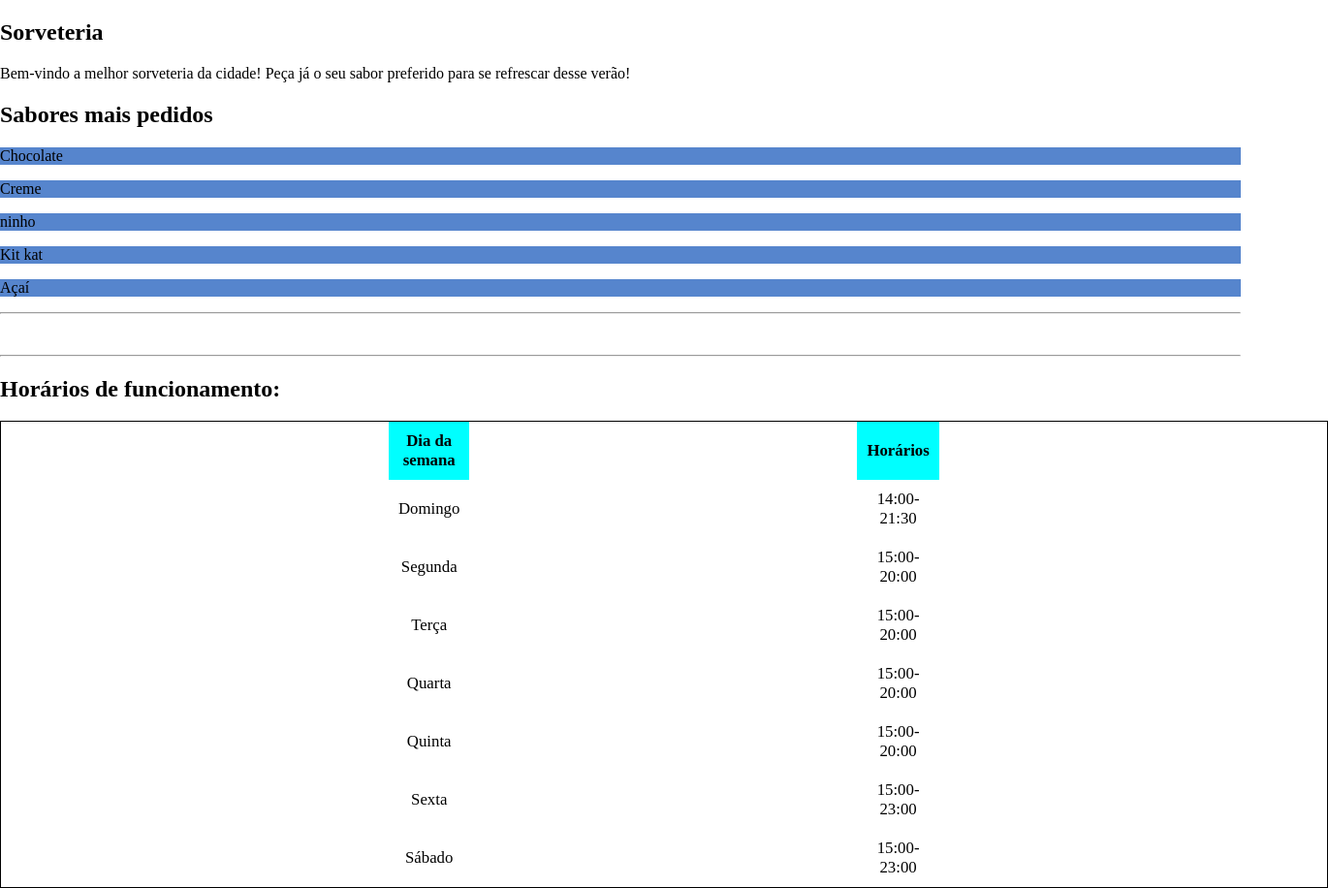
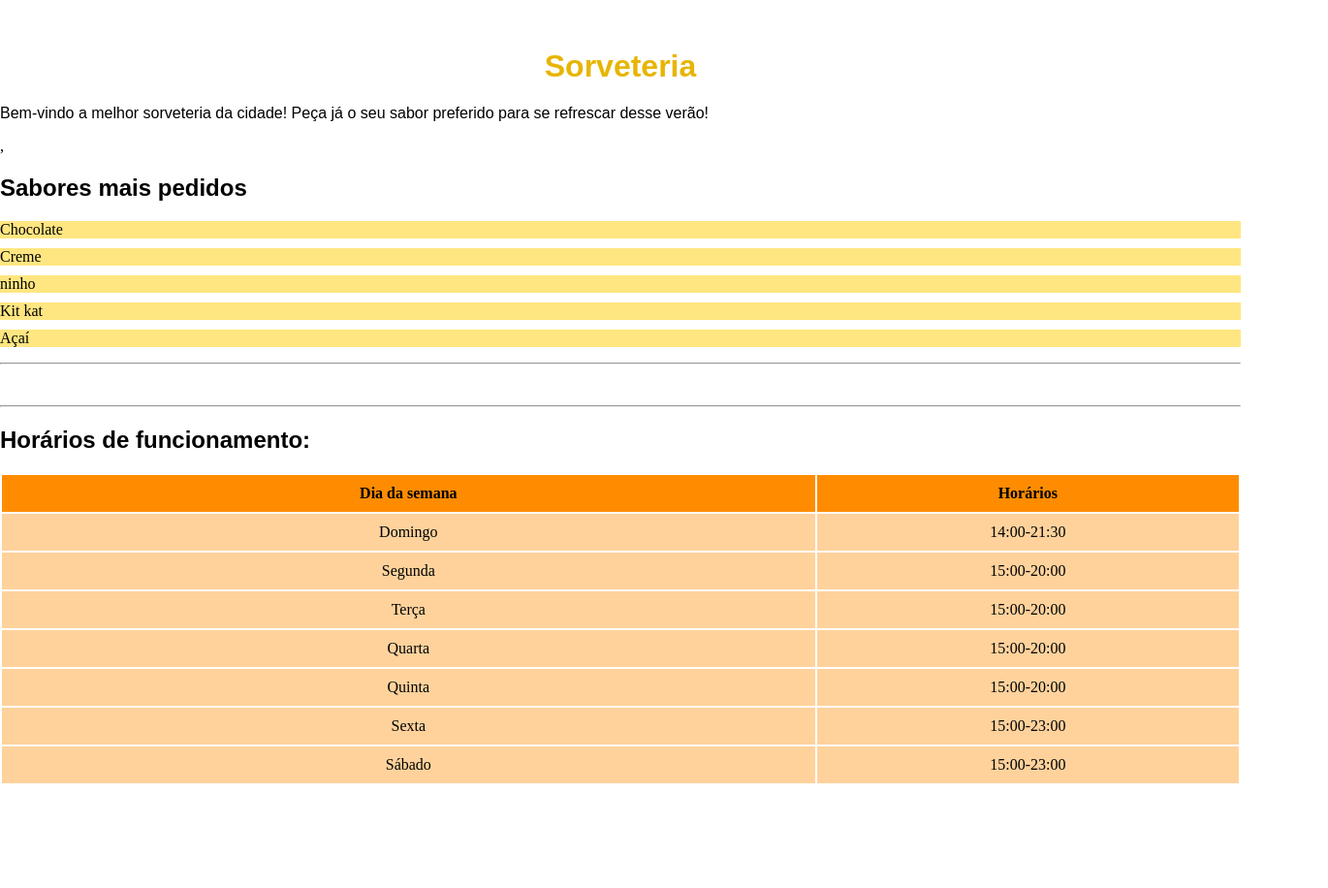
Before and after one commit to Analuluvisot/CursoSENAI, a plain HTML site: page Sprint 2/Desafio01.html in a window 1280 px wide. Shown: the whole page at 97% size, 1370 px wide, since content can reach past the window. After the commit the page ends 810 px from the top, so only its background shows below. Drawn offline with Linux system fonts and the light colour scheme.

Commit message:
dia 27/03

```diff
--- a/Sprint 2/CSS/desafio01.css
+++ b/Sprint 2/CSS/desafio01.css
@@ -1,21 +1,52 @@
+body {
+    margin:0px;
+    background-color: rgb(rgb(210, 210, 210), green, blue);
+}
+h1{
+    text-align: center;
+    margin-top: 50px;
+    color:rgb(231, 181, 0);
+    font-family:Arial, Helvetica, sans-serif ;
+
+}
+p{
+    font-family: Arial, Helvetica, sans-serif;
+}
+ul{
+    padding: 0%;
+}
+li{
+    margin-bottom: 10px;
+    padding: 5px, 10px;
+    background-color: rgb(255, 230, 128);
+}
+h2{
+    font-family:Arial, Helvetica, sans-serif;
+}
+
+#imagem{
+    align-items:center;
+}
 table{
-    font-size: 105%;
-    border-spacing: 400px 0px;
-    border: 1px solid;
+    margin-top: 10px;
+}
+th{
+    background-color: rgb(255, 140, 0);
+    padding:10px
+}
+.coluna1{
+    border: 1px;
+    padding: 10px;
+    align-content: center;
+    width: 1000px;
+    background-color:rgb(255, 210, 156);
     text-align: center;
 }
-thead{
+.coluna2{
+    border: 1px;
+    padding: 10px;
+    align-content: center;
+    width: 500px;
+    background-color:rgb(255, 210, 156);
     text-align: center;
-    background-color: aqua;
-    margin-left: 300px;
 }
-tbody{
-    border: 1px solid;
-}
-.algumacoisa{
-    background-color: rgb(86, 133, 205);
-    margin-left: 0px;
-}
-body {
-    margin:0%;
-}
--- a/Sprint 2/Desafio01.html
+++ b/Sprint 2/Desafio01.html
@@ -7,27 +7,29 @@
     <link rel="stylesheet" href="CSS/desafio01.css">
 </head>
 <body>
-    <header>
-        <section>
-             <h1>Sorveteria</h1>
-            <p>Bem-vindo a melhor sorveteria da cidade! Peça já o seu sabor preferido para se refrescar desse verão!</p>
-        </section>
-       <nav>
-           <h2>Sabores mais pedidos</h2>
-                <p class="algumacoisa">Chocolate</p>
-                <p class="algumacoisa">Creme</p>
-                <p class="algumacoisa">ninho</p>
-                <p class="algumacoisa">Kit kat</p>
-                <p class="algumacoisa">Açaí</p>
-       </nav>
+<div>
+    <h1>Sorveteria</h1><!--centralizado (text-align), margin top (50px), color -->
+    <p>Bem-vindo a melhor sorveteria da cidade! Peça já o seu sabor preferido para se refrescar desse verão!</p>,<!--margin  5px, -->
+</div>
+<div>
+    <h2>Sabores mais pedidos</h2> <!--LISTA/UL:PADDING:0//li margin bottom padding 5px,10px, background color, color-->
+        <ul>
+            <li >Chocolate</li>
+            <li >Creme</li>
+            <li >ninho</li>
+            <li >Kit kat</li>
+            <li >Açaí</li>
+        </ul>
+
+</div>
     <hr>
-       <section>
-            <img>
+<div>
+    <img><!--class,align to center-->
     <p> </p>
-       </section>
+</div>
+<div>
     <hr>
-       <section>
-            <table Cellpadding="10">
+    <table Cellpadding="10"> <!--margin top, th: background color, padding// td: border, padding-->
         <H2>Horários de funcionamento:</H2>
         <thead>
             <tr>
@@ -37,38 +39,37 @@
         </thead>
         <tbody>
             <tr>
-                        <td>Domingo</td>
-                        <td>14:00-21:30</td>
+                <td class="coluna1">Domingo</td>
+                <td class="coluna2">14:00-21:30</td>
             </tr>
             <tr>
-                        <td>Segunda</td>
-                        <td>15:00-20:00</td>
+                <td class="coluna1">Segunda</td>
+                <td class="coluna2">15:00-20:00</td>
             </tr>
             <tr>
-                        <td>Terça</td>
-                        <td>15:00-20:00</td>
+                <td class="coluna1">Terça</td>
+                <td class="coluna2">15:00-20:00</td>
             </tr>
             <tr>
-                        <td>Quarta</td>
-                        <td>15:00-20:00</td>
+                <td class="coluna1">Quarta</td>
+                <td class="coluna2">15:00-20:00</td>
             </tr>
             <tr>
-                        <td>Quinta</td>
-                        <td>15:00-20:00</td>
+                <td class="coluna1">Quinta</td>
+                <td class="coluna2">15:00-20:00</td>
             </tr>
             <tr>
-                        <td>Sexta</td>
-                        <td>15:00-23:00</td>
+                <td class="coluna1">Sexta</td>
+                <td class="coluna2">15:00-23:00</td>
             </tr>
             <tr>
-                        <td>Sábado</td>
-                        <td>15:00-23:00</td>
+                <td class="coluna1">Sábado</td>
+                <td class="coluna2">15:00-23:00</td>
             </tr>
         </tbody>
+    </table>
+</div>
 
-            </table>
-       </section>
-    </header>
 
 
 </body>
```
Also changed, not shown: Sprint 2/exercício06.html (added, +56 -0 lines), Sprint 2/exercício5.html (added, +54 -0 lines). Lines whose indentation alone changed are shown as unchanged.
